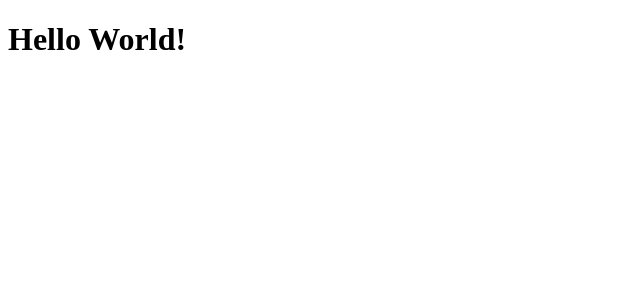
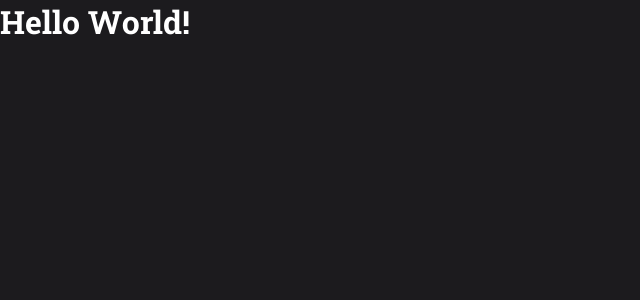
Before and after one commit to vnspereira11/app-rocketmovies-frontend, a React (Vite) app: page / in a window 1280 px wide. Shown: the top 300 px of the page, without its empty margins (0-640 px from the left). Built offline with nearby package versions, Linux system fonts and the light colour scheme.

Commit message:
Add theme and global styles

```diff
--- a/index.html
+++ b/index.html
@@ -1,8 +1,11 @@
 <!DOCTYPE html>
 <html lang="pt-br">
   <head>
+    <link rel="preconnect" href="https://fonts.googleapis.com">
+    <link rel="preconnect" href="https://fonts.gstatic.com" crossorigin>
     <meta charset="UTF-8" />
     <meta name="viewport" content="width=device-width, initial-scale=1.0" />
+    <link href="https://fonts.googleapis.com/css2?family=Roboto+Slab:wght@400;500;700&display=swap" rel="stylesheet">
     <title>RocketMovies</title>
   </head>
   <body>
--- a/package.json
+++ b/package.json
@@ -10,7 +10,8 @@
   },
   "dependencies": {
     "react": "^18.2.0",
-    "react-dom": "^18.2.0"
+    "react-dom": "^18.2.0",
+    "styled-components": "^5.3.6"
   },
   "devDependencies": {
     "@types/react": "^18.0.26",
--- a/src/main.jsx
+++ b/src/main.jsx
@@ -1,9 +1,18 @@
 import React from "react";
 import ReactDOM from "react-dom/client";
+
+import GlobalStyles from "./styles/global";
+import { ThemeProvider } from "styled-components";
+import theme from "./styles/theme";
+
+
 import { Details } from "./pages/Details";
 
 ReactDOM.createRoot(document.getElementById('root')).render(
   <React.StrictMode>
-    <Details />
+    <ThemeProvider theme={theme}>
+      <GlobalStyles />
+      <Details />
+    </ThemeProvider>
   </React.StrictMode>
 )
--- /dev/null
+++ b/src/styles/global.js
@@ -0,0 +1,36 @@
+import { createGlobalStyle } from "styled-components";
+
+export default createGlobalStyle`
+  * {
+    margin: 0;
+    padding: 0;
+    box-sizing: border-box;
+  }
+  :root {
+    font-size: 62.5%;
+  }
+  body {
+    background-color: ${({ theme }) => theme.COLORS.BACKGROUND_900};
+    color: ${({ theme }) => theme.COLORS.WHITE};
+    -webkit-font-smoothing: antialiased;
+  }
+
+  body, input, button, textarea {
+    font-family: 'Roboto Slab', serif;
+    font-size: 1.6rem;
+    outline: none;
+  }
+
+  a {
+    text-decoration: none;
+  }
+
+  button, a {
+    cursor: pointer;
+    transition: filter 0.2s;
+  }
+
+  button:hover, a:hover {
+    filter: brightness(0.9);
+  }
+`;
--- /dev/null
+++ b/src/styles/theme.js
@@ -0,0 +1,15 @@
+export default {
+    COLORS: {
+        BACKGROUND_900: "#1C1B1E",
+        BACKGROUND_800: "#262529",
+        BACKGROUND_700: "#FF859B",
+
+        PINK: "#FF859B",
+        PINK_LIGHT: "#F4EDE8",
+
+        GRAY: "#312E38",
+        GRAY_LIGHT: "#948F99",
+
+        WHITE: "#FFFFFF",
+    }
+  };
```
Also changed, not shown: 1 other file (tests, documents, lock files or other folders).
